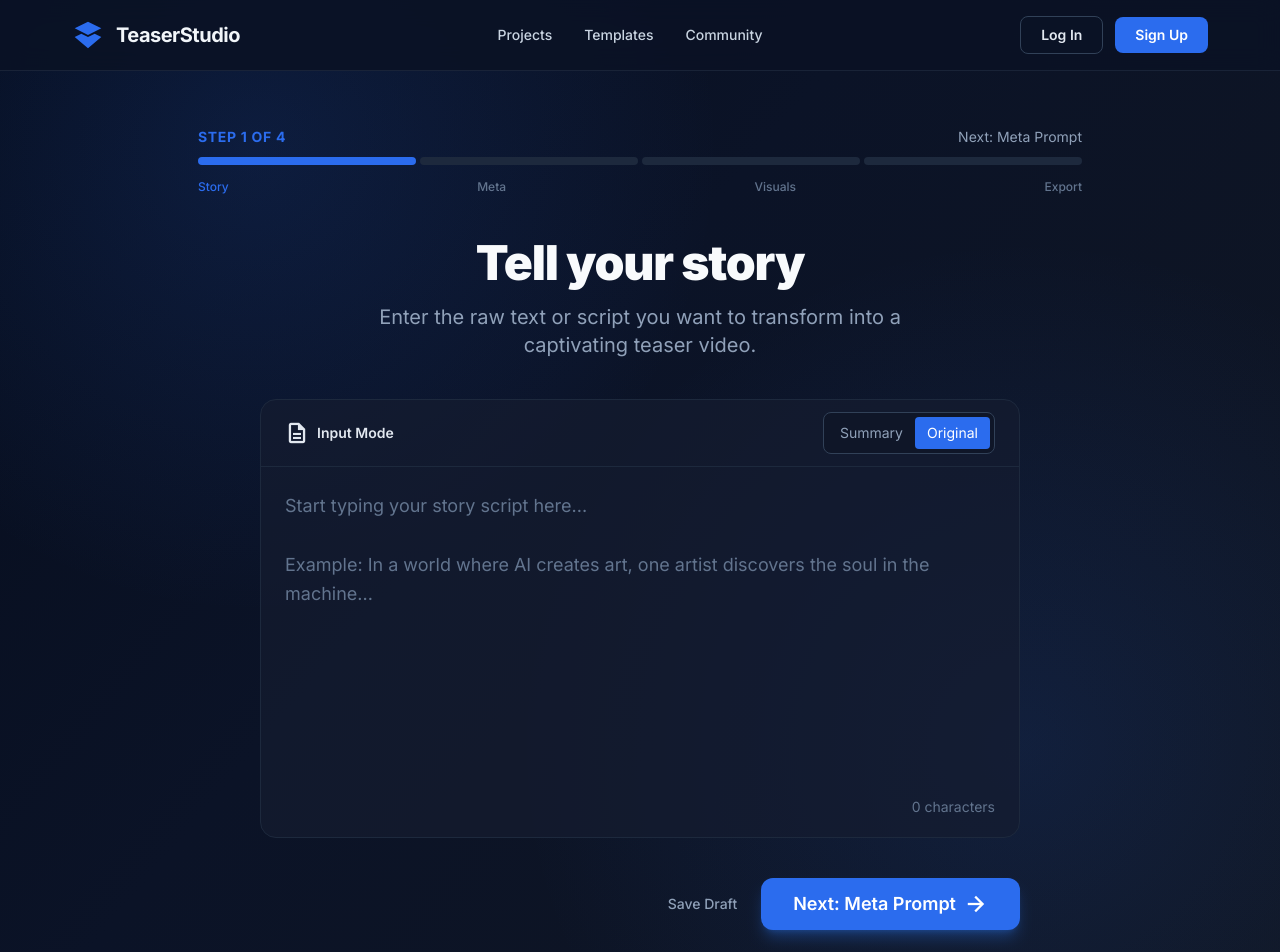
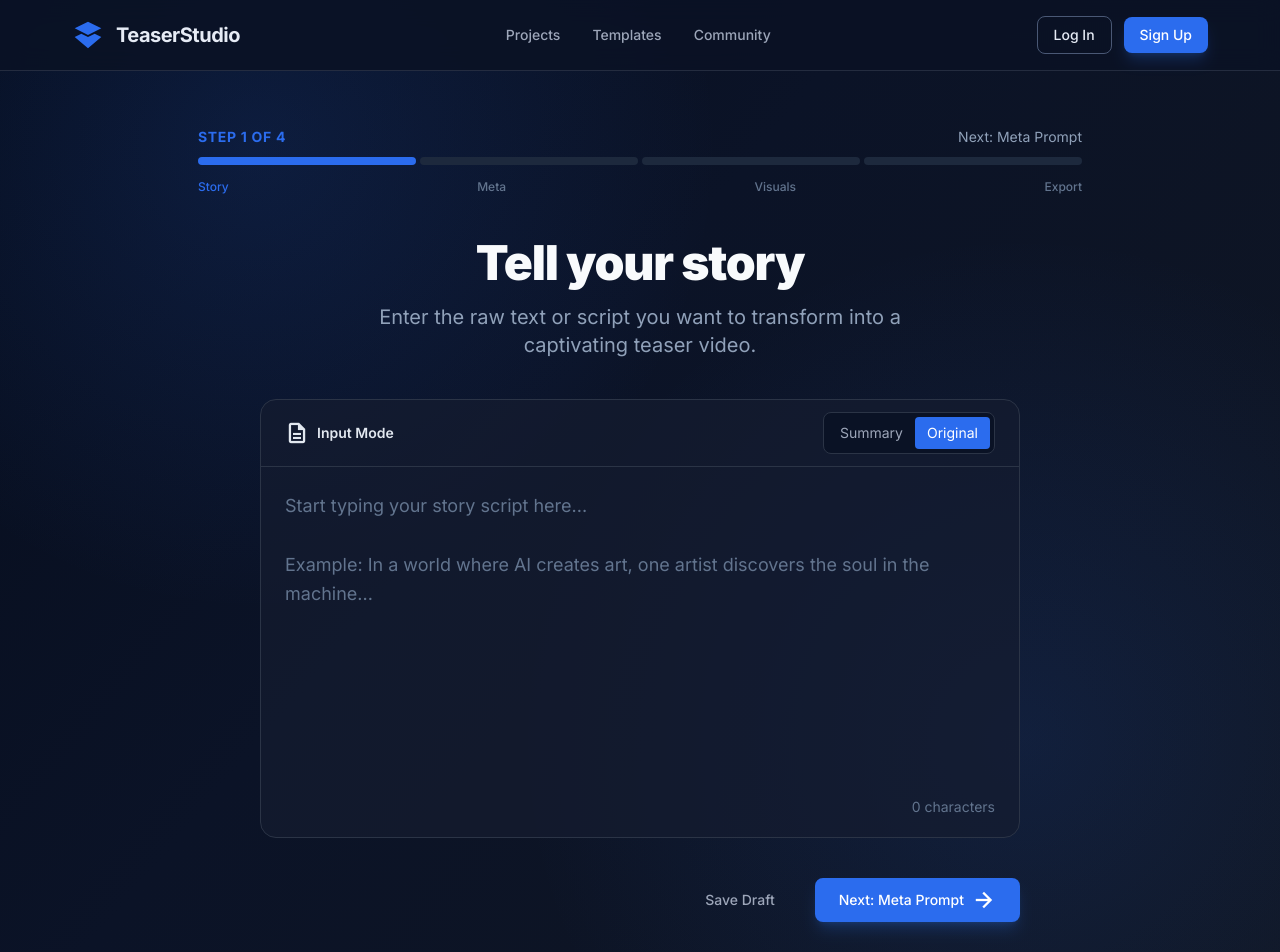
Before and after one commit to NiceTry3675/gemini3-seoul-hackathon, a React (Vite) app in the folder frontend/: page / in a window 1280 px wide. Shown: the top 952 px of the page. Built offline with nearby package versions, Linux system fonts and the light colour scheme.

Commit message:
refactor: Migrate UI components to use design system and `Button` component

```diff
--- a/frontend/src/components/layout/BottomActionBar.tsx
+++ b/frontend/src/components/layout/BottomActionBar.tsx
@@ -1,3 +1,5 @@
+import Button from '../ui/Button';
+
 interface ActionButton {
   label: string;
   onClick: () => void;
@@ -14,35 +16,26 @@ interface BottomActionBarProps {
   innerClassName?: string;
 }
 
-function getButtonClasses(emphasis: ActionButton['emphasis'], disabled = false): string {
-  if (disabled) {
-    return 'cursor-not-allowed border border-slate-700 bg-slate-800/60 text-slate-500';
-  }
+function Action({ action }: { action: ActionButton }) {
+  const variant =
+    action.emphasis === 'primary'
+      ? 'primary'
+      : action.emphasis === 'secondary'
+        ? 'secondary'
+        : 'outline';
 
-  switch (emphasis) {
-    case 'primary':
-      return 'bg-[#2b6cee] text-white shadow-lg shadow-blue-500/20 hover:bg-blue-600';
-    case 'secondary':
-      return 'border border-[#2b6cee] bg-[#2b6cee]/10 text-[#2b6cee] hover:bg-[#2b6cee]/20';
-    default:
-      return 'border border-slate-600 bg-transparent text-slate-300 hover:bg-slate-800';
-  }
-}
-
-function Action({ action }: { action: ActionButton }) {
   return (
-    <button
-      type="button"
+    <Button
       onClick={action.onClick}
       disabled={action.disabled}
-      className={`inline-flex items-center gap-2 rounded-lg px-6 py-2.5 text-sm font-medium transition-colors ${getButtonClasses(
-        action.emphasis,
-        action.disabled,
-      )}`}
+      variant={variant}
+      size="md"
+      startIcon={
+        action.icon ? <span className="material-symbols-outlined text-base">{action.icon}</span> : undefined
+      }
     >
-      {action.icon ? <span className="material-symbols-outlined text-base">{action.icon}</span> : null}
-      <span>{action.label}</span>
-    </button>
+      {action.label}
+    </Button>
   );
 }
 
@@ -54,11 +47,11 @@ export default function BottomActionBar({
   innerClassName = 'max-w-[1100px] px-6 lg:px-10',
 }: BottomActionBarProps) {
   return (
-    <footer className="sticky bottom-0 z-10 border-t border-slate-800/80 bg-[#0a1225]/90 py-4 backdrop-blur-md">
+    <footer className="sticky bottom-0 z-10 border-t border-ts-border/80 bg-ts-nav/90 py-4 backdrop-blur-md">
       <div className={`mx-auto flex w-full items-center justify-between ${innerClassName}`}>
         <div className="flex items-center gap-4">
           {backAction ? <Action action={backAction} /> : <div />}
-          {hint ? <span className="hidden text-xs text-slate-500 sm:block">{hint}</span> : null}
+          {hint ? <span className="hidden text-xs text-ts-text-subtle sm:block">{hint}</span> : null}
         </div>
 
         <div className="flex items-center gap-3">
--- a/frontend/src/components/layout/LogoMark.tsx
+++ b/frontend/src/components/layout/LogoMark.tsx
@@ -2,7 +2,7 @@ interface LogoMarkProps {
   className?: string;
 }
 
-export default function LogoMark({ className = 'size-8 text-[#2b6cee]' }: LogoMarkProps) {
+export default function LogoMark({ className = 'size-8 text-ts-primary' }: LogoMarkProps) {
   return (
     <div className={className} aria-hidden="true">
       <svg fill="currentColor" viewBox="0 0 24 24" className="size-full" xmlns="http://www.w3.org/2000/svg">
--- a/frontend/src/components/layout/TopNav.tsx
+++ b/frontend/src/components/layout/TopNav.tsx
@@ -18,11 +18,11 @@ function DefaultRightContent() {
       <button
         type="button"
         aria-label="Notifications"
-        className="rounded-full p-2 text-slate-400 transition-colors hover:bg-slate-800/70 hover:text-slate-100"
+        className="rounded-full p-2 text-ts-text-muted transition-colors hover:bg-ts-surface hover:text-ts-text"
       >
         <span className="material-symbols-outlined text-xl">notifications</span>
       </button>
-      <div className="size-9 rounded-full border border-slate-600 bg-slate-700" aria-hidden="true" />
+      <div className="size-9 rounded-full border border-ts-border bg-ts-surface" aria-hidden="true" />
     </div>
   );
 }
@@ -33,11 +33,11 @@ export default function TopNav({
   innerClassName = 'max-w-[1200px] px-6 lg:px-10',
 }: TopNavProps) {
   return (
-    <header className="w-full border-b border-slate-800/80 bg-[#0a1225]/90 backdrop-blur-md">
+    <header className="w-full border-b border-ts-border/80 bg-ts-nav/90 backdrop-blur-md">
       <div className={`mx-auto flex w-full items-center justify-between py-4 ${innerClassName}`}>
         <div className="flex items-center gap-3">
           <LogoMark />
-          <h1 className="text-xl font-bold tracking-tight text-slate-100">TeaserStudio</h1>
+          <h1 className="text-xl font-bold tracking-tight text-ts-text">TeaserStudio</h1>
         </div>
 
         <nav className="hidden items-center gap-8 md:flex">
@@ -46,7 +46,7 @@ export default function TopNav({
               key={link.label}
               type="button"
               className={`text-sm font-medium transition-colors ${
-                link.active ? 'text-[#2b6cee]' : 'text-slate-300 hover:text-[#2b6cee]'
+                link.active ? 'text-ts-primary' : 'text-ts-text-muted hover:text-ts-primary'
               }`}
             >
               {link.label}
--- a/frontend/src/components/screens/StoryInputScreen.tsx
+++ b/frontend/src/components/screens/StoryInputScreen.tsx
@@ -1,5 +1,6 @@
 import StepProgress from '../layout/StepProgress';
 import TopNav from '../layout/TopNav';
+import Button from '../ui/Button';
 import { STORY_NAV_LINKS, STORY_PLACEHOLDER } from '../../data/workflowData';
 import type { StoryInputMode } from '../../types/workflow';
 
@@ -26,18 +27,12 @@ export default function StoryInputScreen({
         links={STORY_NAV_LINKS}
         rightContent={
           <div className="flex items-center gap-3">
-            <button
-              type="button"
-              className="rounded-lg border border-slate-700 bg-[#0a1225] px-5 py-2 text-sm font-semibold text-slate-200 transition-colors hover:border-slate-500"
-            >
+            <Button variant="outline" size="sm">
               Log In
-            </button>
-            <button
-              type="button"
-              className="rounded-lg bg-[#2b6cee] px-5 py-2 text-sm font-semibold text-white transition-colors hover:bg-blue-600"
-            >
+            </Button>
+            <Button variant="primary" size="sm">
               Sign Up
-            </button>
+            </Button>
           </div>
         }
         innerClassName="max-w-[1200px] px-6 lg:px-8"
@@ -59,20 +54,20 @@ export default function StoryInputScreen({
             </p>
           </div>
 
-          <section className="overflow-hidden rounded-2xl border border-slate-800 bg-[#151c2f]/70">
-            <div className="flex items-center justify-between border-b border-slate-800 px-6 py-3">
+          <section className="overflow-hidden rounded-2xl border border-ts-border bg-ts-panel/70">
+            <div className="flex items-center justify-between border-b border-ts-border px-6 py-3">
               <div className="flex items-center gap-2 text-sm font-semibold text-slate-200">
                 <span className="material-symbols-outlined text-base">description</span>
                 <span>Input Mode</span>
               </div>
 
-              <div className="rounded-lg border border-slate-700 bg-[#0f1628] p-1 text-sm">
+              <div className="rounded-lg border border-ts-border bg-ts-nav p-1 text-sm">
                 <button
                   type="button"
                   onClick={() => onInputModeChange('summary')}
                   className={`rounded px-3 py-1.5 transition-colors ${inputMode === 'summary'
-                    ? 'bg-[#2b6cee] text-white'
-                    : 'text-slate-400 hover:text-slate-200'
+                    ? 'bg-ts-primary text-white'
+                    : 'text-ts-text-muted hover:text-ts-text'
                     }`}
                 >
                   Summary
@@ -81,8 +76,8 @@ export default function StoryInputScreen({
                   type="button"
                   onClick={() => onInputModeChange('original')}
                   className={`rounded px-3 py-1.5 transition-colors ${inputMode === 'original'
-                    ? 'bg-[#2b6cee] text-white'
-                    : 'text-slate-400 hover:text-slate-200'
+                    ? 'bg-ts-primary text-white'
+                    : 'text-ts-text-muted hover:text-ts-text'
                     }`}
                 >
                   Original
@@ -104,20 +99,17 @@ export default function StoryInputScreen({
           </section>
 
           <div className="mt-10 flex items-center justify-end gap-6">
-            <button
-              type="button"
-              className="text-sm font-medium text-slate-400 transition-colors hover:text-slate-200"
-            >
+            <Button variant="ghost" size="sm">
               Save Draft
-            </button>
-            <button
-              type="button"
+            </Button>
+            <Button
               onClick={onNext}
-              className="inline-flex items-center gap-2 rounded-xl bg-[#2b6cee] px-8 py-3 text-lg font-semibold text-white shadow-lg shadow-blue-500/30 transition-colors hover:bg-blue-600"
+              variant="primary"
+              size="md"
+              endIcon={<span className="material-symbols-outlined text-base">arrow_forward</span>}
             >
               Next: Meta Prompt
-              <span className="material-symbols-outlined text-base">arrow_forward</span>
-            </button>
+            </Button>
           </div>
         </div>
       </main>
```
